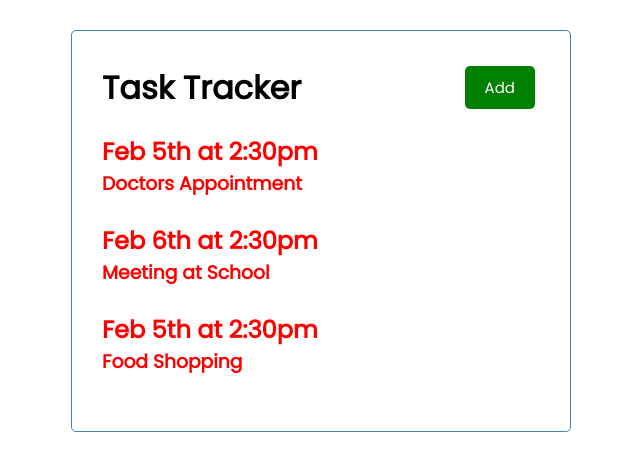
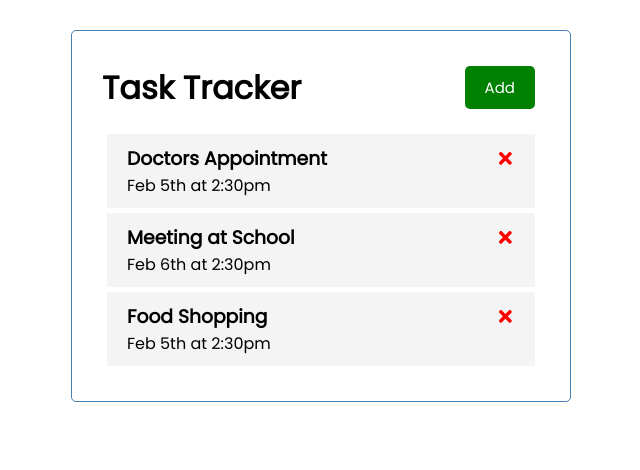
Before and after one commit to GearsandKeys/React-Practice, a React (Create React App) app: page / in a window 1280 px wide. Shown: the top 470 px of the page, without its empty margins (319-959 px from the left). Built offline with nearby package versions, Linux system fonts and the light colour scheme.

Commit message:
Added a delete function, learned about global components, and using awesome font

```diff
--- a/package.json
+++ b/package.json
@@ -8,6 +8,7 @@
     "@testing-library/user-event": "^12.8.3",
     "react": "^17.0.1",
     "react-dom": "^17.0.1",
+    "react-icons": "^4.2.0",
     "react-scripts": "4.0.3",
     "web-vitals": "^1.1.0"
   },
--- a/src/App.js
+++ b/src/App.js
@@ -1,15 +1,44 @@
+import { useState } from 'react'
 import Header from './components/Header'
 import Tasks from './components/Tasks'
 
-function App() {
-  //here we cab declare variables and wirte javascript
+
+const App = () => {
+  //here we cab declare variables and write javascript
   //const x = true;
   //const name = "Nathan"
+  const [tasks, setTasks] = useState([ //tasks = default state below
+    //app level state
+    {
+        id: 1,
+        text: 'Doctors Appointment',
+        day: 'Feb 5th at 2:30pm',
+        reminder: true,
+    },
+    {
+        id: 2,
+        text: 'Meeting at School',
+        day: 'Feb 6th at 2:30pm',
+        reminder: true,
+    },
+    {
+        id: 3,
+        text: 'Food Shopping',
+        day: 'Feb 5th at 2:30pm',
+        reminder: false,
+    },
+])
 
+//Delete Task
+const deleteTask = (id) => {
+  //console.log('delete', id) //great way to test
+  setTasks(tasks.filter((tasks) => tasks.id !== id))
+}
   return (
     <div className='container'>
       <Header />
-      <Tasks />
+      <Tasks tasks={tasks}
+      onDelete={deleteTask}/>
     </div>
   );
 }
--- /dev/null
+++ b/src/components/Task.js
@@ -0,0 +1,15 @@
+import { FaTimes } from 'react-icons/fa'
+
+const Task = ({ task, onDelete }) => {
+    return (
+        <div className='task'>
+            <h3>{task.text} <FaTimes style={{ color:'red', cursor:'pointer' }}
+            onClick={() => onDelete(task.id)}
+            />
+            </h3>
+            <p>{task.day}</p>
+        </div>
+    )
+}
+
+export default Task
--- a/src/components/Tasks.js
+++ b/src/components/Tasks.js
@@ -1,39 +1,13 @@
-import { useState } from 'react'
-//here's how to loop through
+//don't forget, useState is immutable
+import Task from './Task'
 
-const Tasks = () => {
-    const [tasks, setTasks] = useState( //default state below
-        [
-            {
-                id: 1,
-                text: 'Doctors Appointment',
-                day: 'Feb 5th at 2:30pm',
-                reminder: true,
-            },
-            {
-                id: 2,
-                text: 'Meeting at School',
-                day: 'Feb 6th at 2:30pm',
-                reminder: true,
-            },
-            {
-                id: 3,
-                text: 'Food Shopping',
-                day: 'Feb 5th at 2:30pm',
-                reminder: false,
-            },
-        ]
-    )
-
+const Tasks = ({tasks, onDelete}) => { //Could also do props.tasks
     return (
         <>
-            {tasks.map((task) => (
-            <div key={task.id} style={{color: "red"}}>
-                <h2>{task.day}</h2>
-                <h3>{task.text}</h3>
-                <br></br>
-            </div>
-             //loop through and make a h3 header with the text for each
+            {tasks.map((task) => ( //Here's how to loop through
+                <Task key={task.id} task={task}
+                onDelete={onDelete} />
+             //Loop through and make a h3 header with the text for each
             ))}
         </>
     )
```
Also changed, not shown: 1 other file (tests, documents, lock files or other folders).
